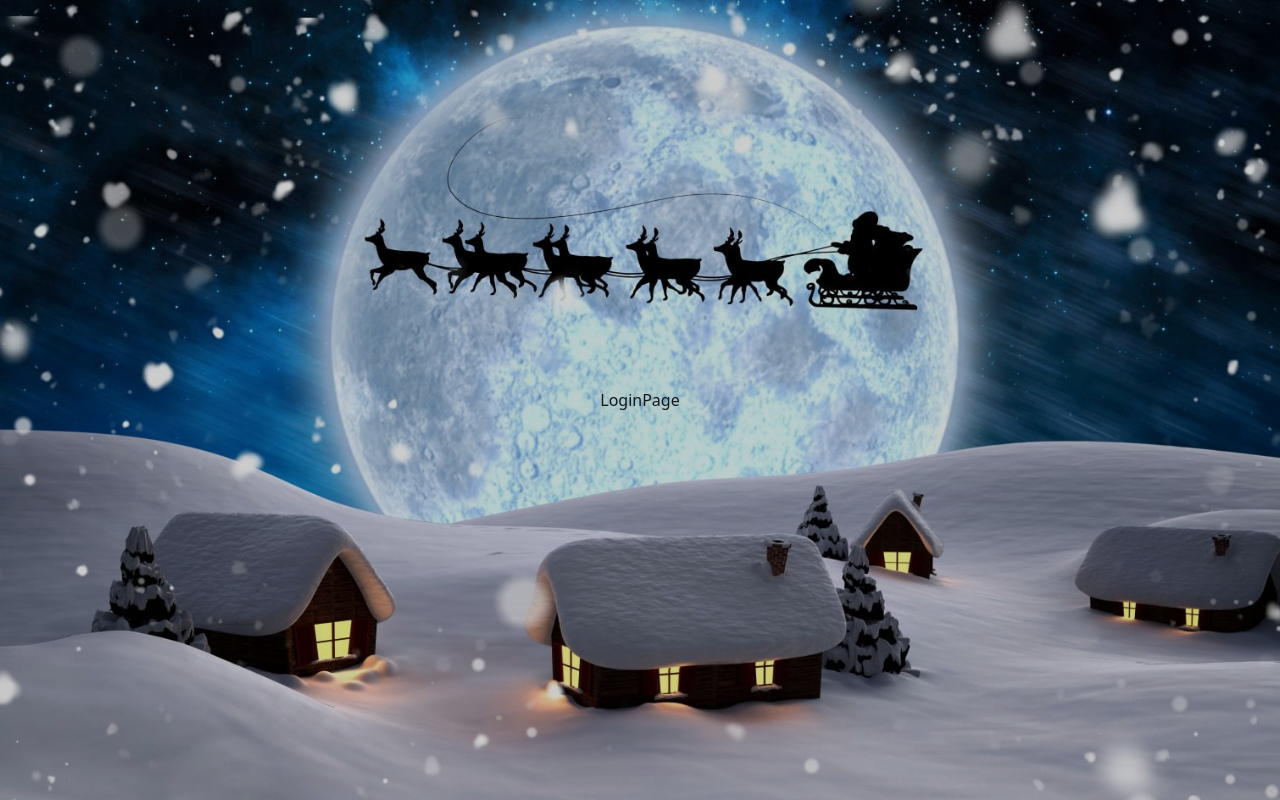
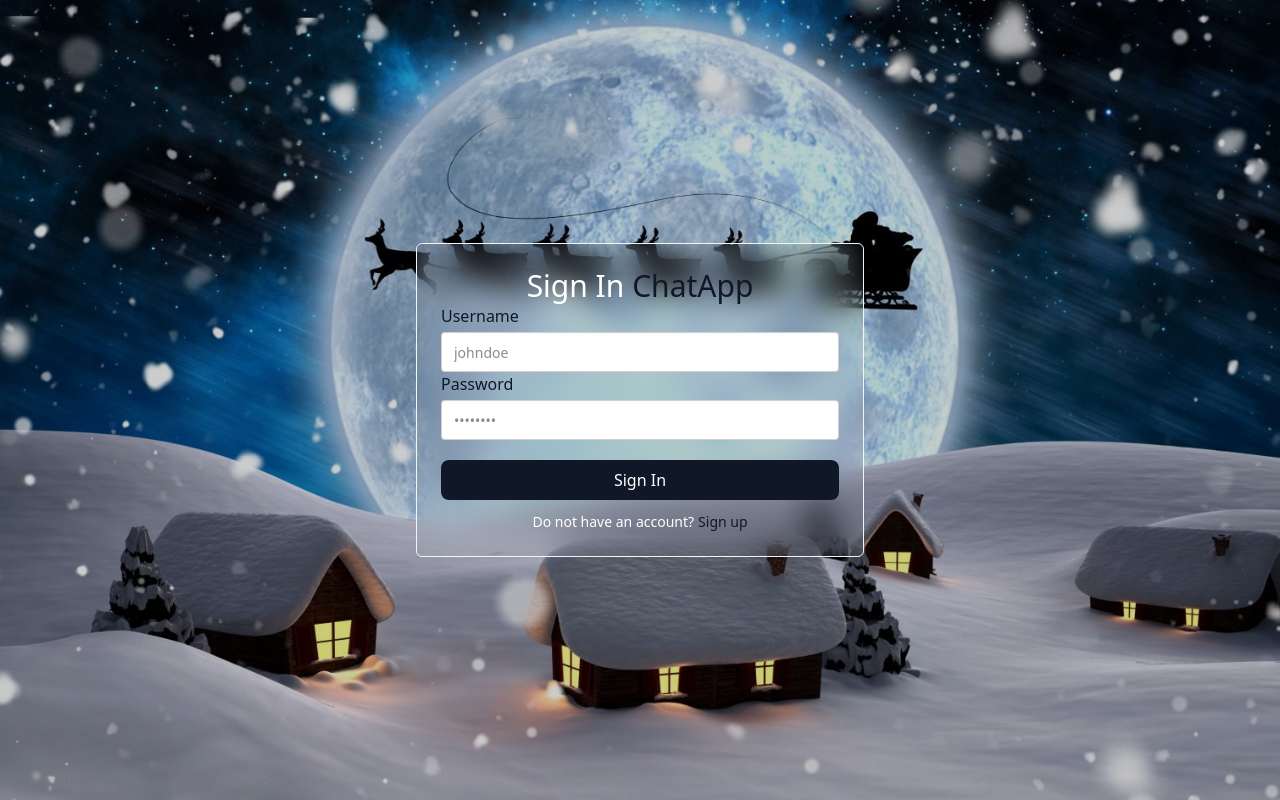
Before and after one commit to Danaiwee/project-pern-chatApp, a React (Vite) app in the folder frontend/: page /login in a window 1280 px wide. Built offline with nearby package versions, Linux system fonts and the light colour scheme.

Commit message:
Added login page UI

```diff
--- a/frontend/src/pages/LoginPage.tsx
+++ b/frontend/src/pages/LoginPage.tsx
@@ -1,8 +1,80 @@
+import { useState } from "react";
+import { Link } from "react-router-dom";
+import {motion} from 'framer-motion';
+
+import InputField from "../components/InputField";
+
+interface LoginFormData{
+  username: string
+  password: string
+}
 
 const LoginPage = () => {
+  const [formData, setFormData] = useState<LoginFormData>({
+    username: '',
+    password: ''
+  });
+
+  const handleInputChange = (e: React.ChangeEvent<HTMLInputElement>) => {
+    setFormData({
+      ...formData,
+      [e.target.name]: e.target.value
+    })
+  };
+
+  const handleFormSubmit = (e: React.FormEvent<HTMLFormElement>) => {
+    e.preventDefault();
+
+    console.log(formData)
+  };
   return (
-    <div>LoginPage</div>
-  )
-}
+    <motion.div
+      className="w-full h-full flex items-center jsutify-center"
+      initial={{opacity: 0, y: 20}}
+      animate={{opacity: 1, y: 0}}
+      transition={{duration: 0.5}}
+    >
+      <div className="w-full max-w-md h-full mx-auto flex items-center">
+        <div className="h-fit w-full bg-white-500 rounded-md bg-clip-padding backdrop-filter backdrop-blur-lg bg-opacity-30 border border-gray-100 p-6">
+          <h1 className="text-3xl font-medium text-white text-center">
+            Sign In <span className="text-gray-900">ChatApp</span>
+          </h1>
 
-export default LoginPage
+          <form onSubmit={handleFormSubmit}>
+              <InputField
+                label="Username"
+                id="username"
+                name="username"
+                placeholder="johndoe"
+                value={formData.username}
+                onChange={handleInputChange}
+              />
+
+              <InputField
+                label="Password"
+                id="password"
+                name="password"
+                type='password'
+                placeholder="&#8226;&#8226;&#8226;&#8226;&#8226;&#8226;&#8226;&#8226;"
+                value={formData.password}
+                onChange={handleInputChange}
+              />
+
+              <button className='w-full py-2 rounded-lg bg-gray-900 text-white font-medium cursor-pointer mt-5'>
+                Sign In
+            </button>
+
+            <div className='flex items-center justify-center gap-1 mt-3'>
+            <span className='text-sm text-white'>Do not have an account?{' '}</span>
+            <Link to='/signup' className='text-sm text-gray-900 hover:text-gray-800 hover:underline font-medium'>
+              Sign up
+            </Link>
+          </div>
+          </form>
+        </div>
+      </div>
+    </motion.div>
+  );
+};
+
+export default LoginPage;
```
